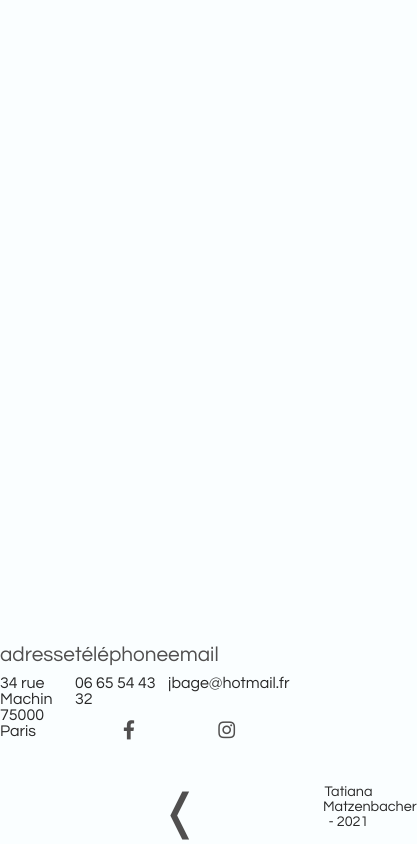
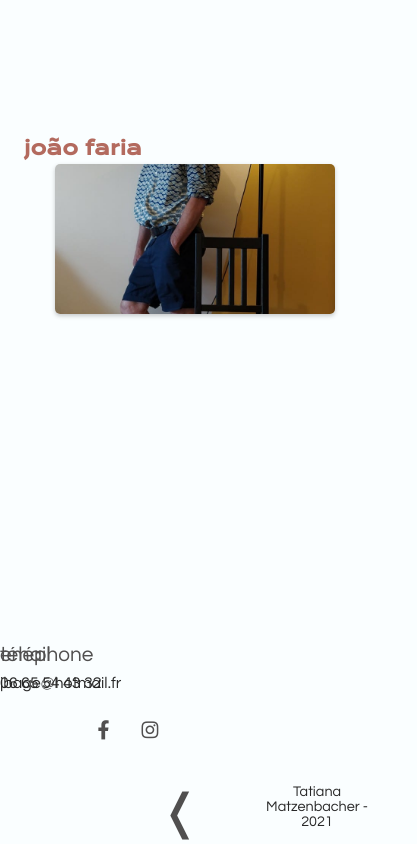
Before and after one commit to tatimatz/joaofariaportfolio, a React (Create React App) app: page /contact in a window 390 px wide. Shown: the whole page, 417 px wide, since content can reach past the window. Built offline with nearby package versions, Linux system fonts and the light colour scheme.

Commit message:
contact settings

```diff
--- /dev/null
+++ b/src/components/Bio.js
@@ -0,0 +1,38 @@
+import React from "react";
+import Profile from "../assets/profile.jpeg";
+
+const Bio = () => {
+  return (
+    <div className="bio-main">
+      <div className="bio-content">
+        <h1>joão faria</h1>
+        </div>
+        <div className="img-bio-content">
+          <div className="img-bio-container hover">
+            <span>
+              <p className="bio-text">
+                João Faria nasceu em Bagé, em 1958, onde cresceu, estudou e
+                começou, desde muito pequeno, mais longe do que a memória
+                registra, a desenhar e a pintar, porque era assim mais fácil de
+                se expressar do que por meio das palavras. Deixou o Brasil em
+                91, quando veio para Paris, e trouxe o único atributo inerente à
+                sua própria identidade: o desejo (e a necessidade) de criar. Até
+                que um dia compreendeu essa necessidade e o bem que ela lhe
+                traz. E assim o faz sem pretensões, natural e espontaneamente,
+                no refúgio de seu atelier, que é também sua própria casa e seu
+                universo particular. <br /> <br/>
+                Suas séries falam de espírito. Daquilo que não é necessariamente
+                racional e congruente mas que aflora inconscientemente e que faz
+                parte da complexidade e da inexatidão da matéria humana. Suas
+                obras são assim, o retrato do sincero.
+              </p>
+            </span>
+            <img src={Profile} alt={"João Faria"} />
+          </div>
+        </div>
+
+    </div>
+  );
+};
+
+export default Bio;
--- a/src/pages/Contact.js
+++ b/src/pages/Contact.js
@@ -3,20 +3,15 @@ import Navigation from "../components/Navigation";
 import { CopyToClipboard } from "react-copy-to-clipboard";
 import SocialNetwork from "../components/SocialNetwork";
 import ButtonsBottom from "../components/ButtonsBottom";
+import Bio from "../components/Bio";
 
 const Contact = () => {
   return (
     <main>
       <div className="contact">
         <Navigation />
+        <Bio />
         <div className="contact-infos">
-          <div>
-            <div className="content">
-              <h4>adresse</h4>
-              <p>34 rue Machin</p>
-              <p>75000 Paris</p>
-            </div>
-          </div>
 
           <div>
             <div className="content">
@@ -49,7 +44,7 @@ const Contact = () => {
           </div>
           <SocialNetwork />
           <div className="credits">
-              <p>Tatiana Matzenbacher - 2021</p>
+              <p id="name-credits">Tatiana Matzenbacher - 2021</p>
           </div>
         </div>
         <ButtonsBottom left={"project-2"} />
--- /dev/null
+++ b/src/style/components/_bio.scss
@@ -0,0 +1,136 @@
+.bio-main {
+    margin: 4rem 1rem 0;
+    display: grid;
+    grid-template-columns: 33% 67%;
+    position: relative;
+    text-align: right;
+
+    @media screen and (max-width: 810px){
+        grid-template-columns: 25% 75%;
+      }
+      @media screen and (max-width: 700px){
+        grid-template-columns: 1fr;
+        grid-template-rows: 100px 1fr;
+      }
+      @media screen and (max-height: 600px){
+        margin: 3rem 1rem 0;
+}
+}
+
+.bio-content {
+    margin-right: 20px;
+
+      @media screen and (max-width: 700px){
+        display: flex;
+        justify-content: space-between;
+        align-items: center;
+        padding: 0 .5rem;
+      }
+}
+
+.bio-content > h1 {
+    font-size: 3rem;
+    margin-bottom: 12px;
+    margin-top: 80px;
+    font-family: $font-2;
+    color: $color-2;
+    transform: scaleX(0);
+    animation: transformTitle 1.5s ease forwards;
+    transform-origin: 150%;
+
+    @media screen and (max-width: 810px){
+      font-size: 2rem;
+    }
+    @media screen and (max-width: 450px){
+      font-size: 1.2rem;
+    }
+
+    @keyframes transformTitle {
+      to {
+        transform: scaleX(1);
+      }
+    }
+  }
+  .bio-text {
+    margin-bottom: 30px;
+    color: $color-4;
+    font-size: 1rem;
+    line-height: 1.5rem;
+
+    @media screen and (max-width: 700px){
+      margin: 0;
+    }
+    @media screen and (max-width: 450px){
+      font-size: .9rem;
+    }
+
+  }
+
+  .img-bio-content {
+    position: relative;
+    text-align: left;
+    margin-left: 10px;
+
+    @media screen and (max-width: 700px){
+      text-align: center;
+      margin: 0 auto;
+    }
+
+    .img-bio-container {
+      border-radius: 5px;
+      box-shadow: 0px 2px 4px rgba(51, 51, 51, 0.26);
+      width: 380px;
+      height: 600px;
+      overflow: hidden;
+      position: relative;
+
+      @media screen and (max-width: 940px){
+        height: 300px;
+        width: 500px;
+      }
+      @media screen and (max-width: 540px){
+        height: 200px;
+        width: 370px;
+      }
+      @media screen and (max-width: 400px){
+        height: 150px;
+        width: 280px
+      }
+
+      &:hover span,
+      span:hover {
+        visibility: visible;
+        transform: translateY(0);
+      }
+
+      img {
+        overflow: hidden;
+        object-fit: cover;
+        object-position: 0%;
+        width: 100%;
+        height: 100%;
+        position: absolute;
+        transition: 0.4s ease-out;
+        position: relative;
+
+        &:hover,
+        span:hover img {
+          transform: scale(1.2);
+          filter: opacity(15%) contrast(150%);
+        }
+      }
+      span {
+        position: absolute;
+        bottom: 20px;
+        left: 0;
+        width: 100%;
+        padding: 1rem;
+        margin: 0 auto;
+        line-height: 34px;
+        font-size: 1.5rem;
+        visibility: hidden;
+        transition: 0.5s ease;
+        transform: translateY(200px);
+      }
+    }
+  }
--- a/src/style/components/_socialNetwork.scss
+++ b/src/style/components/_socialNetwork.scss
@@ -13,7 +13,7 @@
     display: flex;
     width: 100%;
     min-width: 100px;
-    justify-content: space-around;
+    justify-content: left;
 
     @media screen and (max-width: 450px){
       min-width: 100%;
--- a/src/style/index.scss
+++ b/src/style/index.scss
@@ -6,3 +6,4 @@
 @import './pages/contact';
 @import './pages/project';
 @import './pages/notFound';
+@import './components/bio';
--- a/src/style/pages/_contact.scss
+++ b/src/style/pages/_contact.scss
@@ -46,7 +46,7 @@
     right: 0;
     display: grid;
     grid-template-rows: repeat(4, 23%) 12%;
-    height: 70%;
+    height: 50%;
     width: 30%;
     max-width: 500px;
 
@@ -92,14 +92,7 @@
         font-size: 1.5rem;
       }
     }
-    .email,
-    .phone {
-      @media screen and (max-height: 640px){
-        display: none;
-      }
-    }
-    .email .content p,
-    .phone .content p {
+ .content p {
       transition: 0.25s;
 
       &:hover {
@@ -107,25 +100,11 @@
       }
     }
 
-    .address {
-      position: relative;
-
-      @media screen and (max-width: 540px){
-       display: none;
-      }
       .content {
         position: absolute;
         right: 10px;
       }
     }
-    .phone {
-      position: relative;
-
-      @media screen and (max-width: 540px){
-        text-align: center;
-        font-size: .8rem;
-        grid-area: b;
-      }
 
       .content {
         position: absolute;
@@ -140,13 +119,7 @@
         }
       }
     }
-    .email {
-      @media screen and (max-width: 540px){
-        grid-area: c;
-        font-size: .8rem;
-        text-align: center;
-      }
-    }
+
     .social-network {
       position: relative;
       width: 80%;
@@ -175,9 +148,7 @@
         margin-right: 1rem;
         grid-area: f;
       }
-      p {
+      #name-credits {
         font-size: 0.9rem;
       }
     }
-  }
-}
--- a/src/style/pages/_home.scss
+++ b/src/style/pages/_home.scss
@@ -15,7 +15,7 @@
     height: 800px;
     width: 800px;
     background: $color-3;
-    opacity: 0.5;
+    opacity: 0.6;
     border-radius: 50%;
     position: absolute;
     bottom: -480px;
--- a/src/style/pages/_project.scss
+++ b/src/style/pages/_project.scss
@@ -51,19 +51,6 @@
     .nav-projects {
       transform: translateX(67px);
       padding: 0 20px;
-    }
-  }
-  .logo {
-    top: 10px;
-    left: 50%;
-    transform: translateX(-50%);
-    transform: scale(0);
-    animation: logoProject 2s ease forwards;
-
-    @keyframes logoProject {
-      to {
-        transform: scale(1);
-      }
     }
   }
   .project-main {
```
Also changed, not shown: src/assets/profile.jpeg (renamed from public/assets/img/profile.jpeg).
